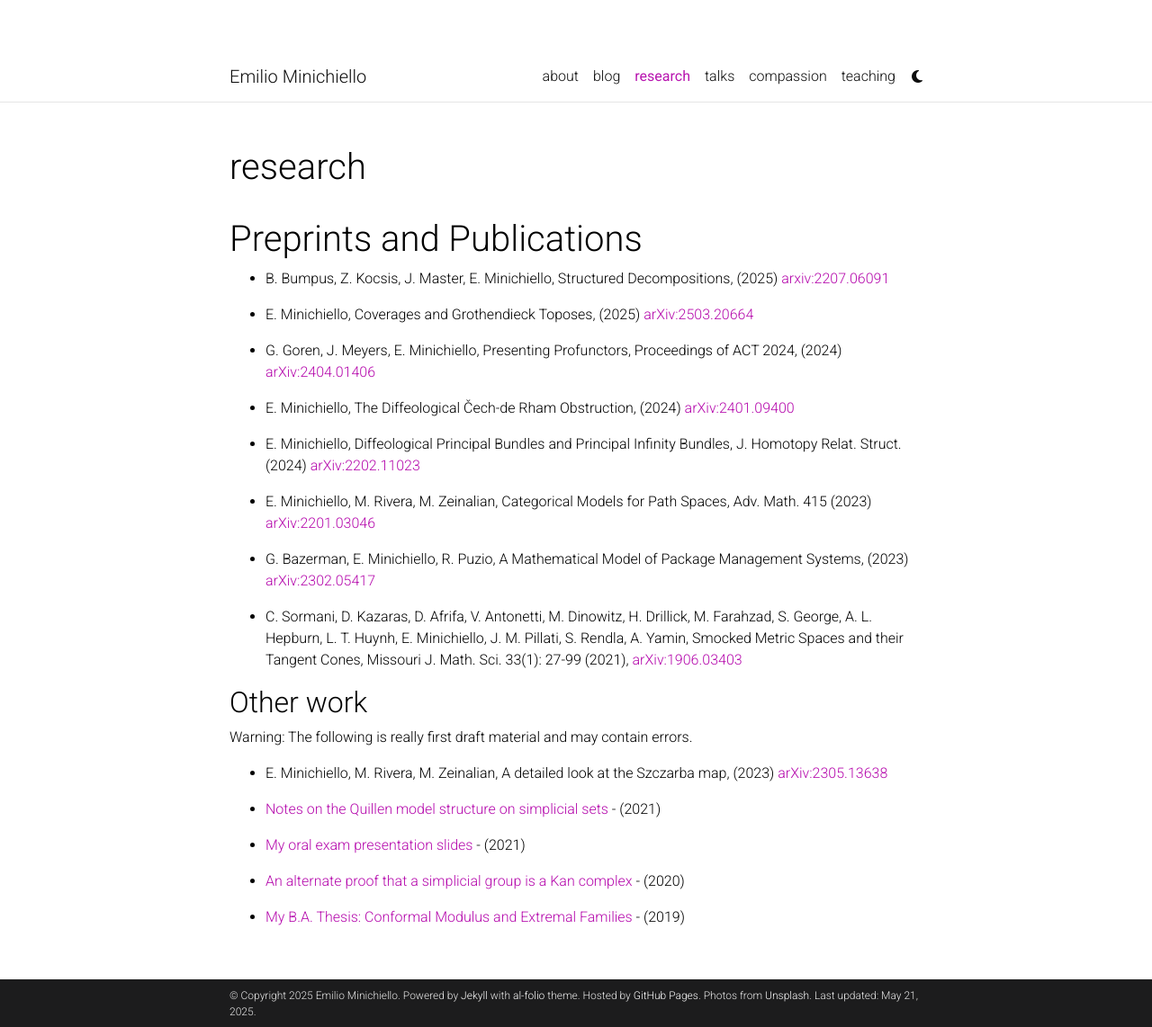
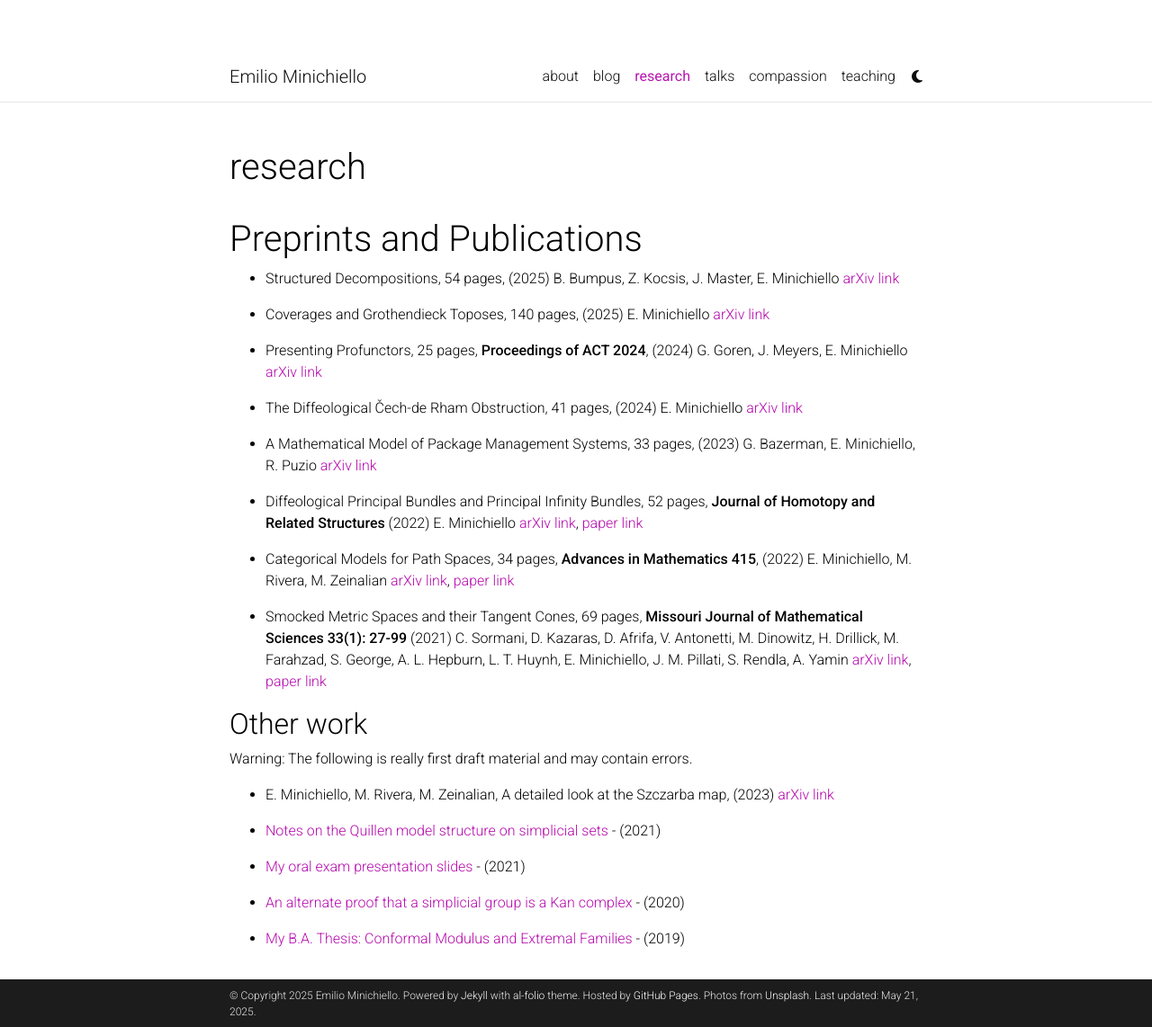
Before and after one commit to eminichiello67/eminichiello67.github.io, a Jekyll site: the page built from _pages/research.md, in a window 1280 px wide and 1142 px high. Shown: the whole window at 90% size. Built offline with Jekyll 4.4.1, drawn with Linux system fonts in a browser that asks for light colours; comment, search, counter and statistics services are not loaded; a style sheet for code colours, icons or effects is not loaded.

```diff
--- a/_pages/research.md
+++ b/_pages/research.md
@@ -8,29 +8,43 @@
 ---
 
 # Preprints and Publications
+* Structured Decompositions, 54 pages, (2025)
+B. Bumpus, Z. Kocsis, J. Master, E. Minichiello
+[arXiv link](https://arxiv.org/abs/2207.06091)
 
-* B. Bumpus, Z. Kocsis, J. Master, E. Minichiello, Structured Decompositions, (2025) [arxiv:2207.06091](https://arxiv.org/abs/2207.06091)
+* Coverages and Grothendieck Toposes, 140 pages, (2025)
+E. Minichiello
+[arXiv link](https://arxiv.org/abs/2503.20664)
 
-* E. Minichiello, Coverages and Grothendieck Toposes, (2025) [arXiv:2503.20664](https://arxiv.org/abs/2503.20664)
+* Presenting Profunctors, 25 pages, **Proceedings of ACT 2024**, (2024)
+G. Goren, J. Meyers, E. Minichiello
+[arXiv link](https://arxiv.org/abs/2404.01406)
 
-* G. Goren, J. Meyers, E. Minichiello, Presenting Profunctors, Proceedings of ACT 2024, (2024) [arXiv:2404.01406](https://arxiv.org/abs/2404.01406)
+* The Diffeological Čech-de Rham Obstruction, 41 pages, (2024)
+E. Minichiello
+[arXiv link](https://arxiv.org/abs/2401.09400)
 
-* E. Minichiello, The Diffeological Čech-de Rham Obstruction, (2024) [arXiv:2401.09400](https://arxiv.org/abs/2401.09400)
+* A Mathematical Model of Package Management Systems, 33 pages, (2023)
+G. Bazerman, E. Minichiello, R. Puzio
+[arXiv link](https://arxiv.org/abs/2302.05417)
 
-* E. Minichiello, Diffeological Principal Bundles and Principal Infinity Bundles, J. Homotopy Relat. Struct. (2024) [arXiv:2202.11023](https://arxiv.org/abs/2202.11023)
+* Diffeological Principal Bundles and Principal Infinity Bundles, 52 pages, **Journal of Homotopy and Related Structures** (2022)
+E. Minichiello
+[arXiv link](https://arxiv.org/abs/2202.11023), [paper link](https://link.springer.com/article/10.1007/s40062-024-00347-4)
 
-* E. Minichiello, M. Rivera, M. Zeinalian, Categorical Models for Path Spaces, Adv. Math. 415 (2023) [arXiv:2201.03046](https://arxiv.org/abs/2201.03046)
+* Categorical Models for Path Spaces, 34 pages, **Advances in Mathematics 415**, (2022)
+E. Minichiello, M. Rivera, M. Zeinalian
+[arXiv link](https://arxiv.org/abs/2201.03046), [paper link](https://www.sciencedirect.com/science/article/abs/pii/S0001870823000415)
 
-* G. Bazerman, E. Minichiello, R. Puzio, A Mathematical Model of Package
-Management Systems, (2023) [arXiv:2302.05417](https://arxiv.org/abs/2302.05417)
-
-* C. Sormani, D. Kazaras, D. Afrifa, V. Antonetti, M. Dinowitz, H. Drillick, M. Farahzad, S. George, A. L. Hepburn, L. T. Huynh, E. Minichiello, J. M. Pillati, S. Rendla, A. Yamin, Smocked Metric Spaces and their Tangent Cones, Missouri J. Math. Sci. 33(1): 27-99 (2021), [arXiv:1906.03403](https://arxiv.org/abs/1906.03403)
+* Smocked Metric Spaces and their Tangent Cones, 69 pages, **Missouri Journal of Mathematical Sciences 33(1): 27-99** (2021)
+C. Sormani, D. Kazaras, D. Afrifa, V. Antonetti, M. Dinowitz, H. Drillick, M. Farahzad, S. George, A. L. Hepburn, L. T. Huynh, E. Minichiello, J. M. Pillati, S. Rendla, A. Yamin
+[arXiv link](https://arxiv.org/abs/1906.03403), [paper link](https://projecteuclid.org/journals/missouri-journal-of-mathematical-sciences/volume-33/issue-1/Smocked-Metric-Spaces-and-Their-Tangent-Cones/10.35834/2021/3301027.short)
 
 ## Other work
 
 Warning: The following is really first draft material and may contain errors.
 
-* E. Minichiello, M. Rivera, M. Zeinalian, A detailed look at the Szczarba map, (2023) [arXiv:2305.13638](https://arxiv.org/abs/2305.13638)
+* E. Minichiello, M. Rivera, M. Zeinalian, A detailed look at the Szczarba map, (2023) [arXiv link](https://arxiv.org/abs/2305.13638)
 
 * [Notes on the Quillen model structure on simplicial sets](https://drive.google.com/file/d/1gfixen941y64URgFulQc_mAi-rpLSvS4/view) - (2021)
 
```
Also changed, not shown: _news/news_pscgrant2025.md (added, +8 -0 lines), _news/news_spring2025.md (added, +8 -0 lines), _pages/talks.md (+3 -0 lines), _pages/teaching.md (+6 -0 lines).
